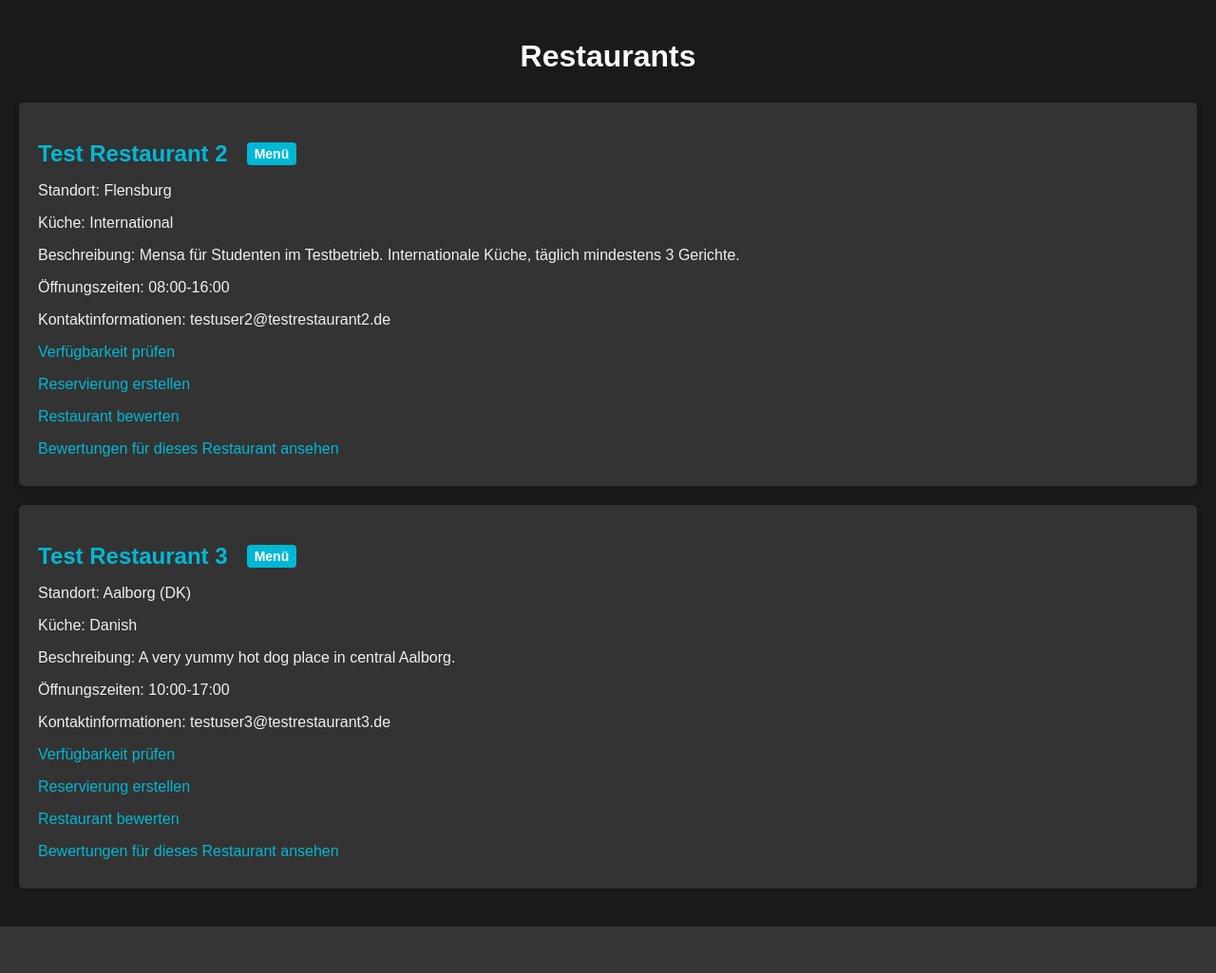
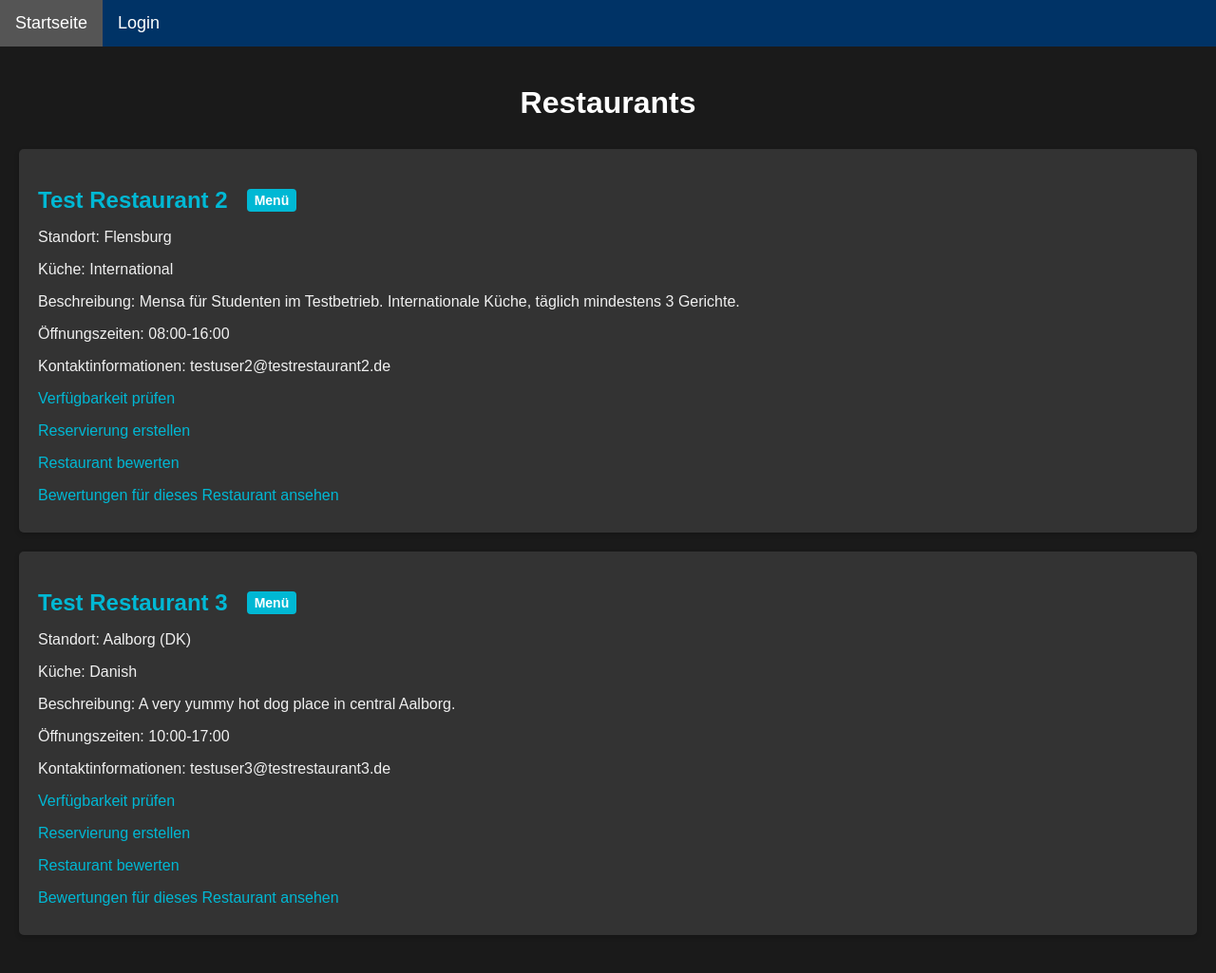
Before and after one commit to Benedikt-Mueller/webengineering-sose24, a Django app: page /restaurant/restaurants in a window 1280 px wide. Shown: the whole page at 95% size. Before the commit the page ends 976 px from the top, so only its background shows below. Run offline with Django 5.2, Linux system fonts and the light colour scheme; data comes from the database, SQL or seed files in the repository.

Commit message:
Added global style

```diff
--- a/restaurant_reservation_system_bjsty/restaurant/models.py
+++ b/restaurant_reservation_system_bjsty/restaurant/models.py
@@ -47,7 +47,7 @@ class Reservation(models.Model):
 
     def __str__(self):
         return ("Reservation "+str(self.pk)+" at "+str(self.restaurant)+" from "+str(self.customer))
-#Bilder für Reservation:
+#Bilder für Restaurant:
 class RestaurantImage(models.Model):
     restaurant = models.ForeignKey(Restaurant, on_delete=models.CASCADE, related_name='images')
     image = models.ImageField(upload_to='restaurants/%Y/%m/%d/')
--- /dev/null
+++ b/restaurant_reservation_system_bjsty/restaurant/static/restaurant/list_style.css
@@ -0,0 +1,64 @@
+.restaurant-list {
+    font-family: Arial, sans-serif;
+    margin: 0;
+    padding: 20px;
+    background-color: #1a1a1a;
+    color: #f0f0f0;
+}
+
+.restaurant-list h1 {
+    color: #ffffff;
+    text-align: center;
+    margin-bottom: 30px;
+}
+
+.restaurant-list ul {
+    list-style-type: none;
+    padding: 0;
+}
+
+.restaurant-list li {
+    background-color: #333333;
+    padding: 20px;
+    margin-bottom: 20px;
+    border-radius: 5px;
+    box-shadow: 0 2px 5px rgba(0, 0, 0, 0.2);
+}
+
+.restaurant-list li:hover {
+    transform: translateY(-5px);
+    box-shadow: 0 4px 10px rgba(0, 0, 0, 0.3);
+}
+
+.restaurant-list h2 {
+    color: #ffffff;
+    margin-bottom: 10px;
+    display: flex;
+    align-items: center;
+}
+
+.restaurant-list h2 a {
+    margin-right: 10px;
+}
+
+.restaurant-list .menu-label {
+    background-color: #00b8d4;
+    color: #ffffff;
+    padding: 4px 8px;
+    border-radius: 4px;
+    font-size: 14px;
+    margin-left: 10px;
+}
+
+.restaurant-list a {
+    color: #00b8d4;
+    text-decoration: none;
+}
+
+.restaurant-list a:hover {
+    text-decoration: underline;
+}
+
+.restaurant-list p {
+    margin-bottom: 10px;
+}
--- /dev/null
+++ b/restaurant_reservation_system_bjsty/restaurant/static/restaurant/style.css
@@ -0,0 +1,94 @@
+body {
+    font-family: Arial, sans-serif;
+    margin: 0;
+    padding: 0px;
+    background-color: #1a1a1a;
+    color: #f0f0f0;
+}
+
+header {
+    background-color: #003366; /* Dunkelblau */
+    color: white;
+    font-size: 18px;
+}
+
+nav ul {
+    list-style-type: none;
+    margin: 0;
+    padding: 0;
+    overflow: hidden;
+}
+
+nav ul li {
+    float: left;
+}
+
+nav ul li a {
+    display: block;
+    color: white;
+    text-align: center;
+    padding: 14px 16px;
+    text-decoration: none;
+}
+
+nav ul li a:hover, nav ul li a:focus {
+    background-color: #555;
+}
+
+.form {
+    background-color: #262626;
+    padding: 20px;
+    border-radius: 8px;
+    margin: 20px auto;
+    width: fit-content;
+  }
+
+  .form fieldset {
+    border: 1px solid #555;
+    border-radius: 5px;
+    padding: 10px;
+  }
+
+  .form legend {
+    color: #f0f0f0;
+    font-size: 1.2em;
+  }
+
+  .form p {
+    color: #f0f0f0;
+  }
+
+  button, input[type="submit"] {
+    background-color: #004488;
+    color: white;
+    padding: 10px 15px;
+    border: none;
+    border-radius: 5px;
+    cursor: pointer;
+    font-size: 1em;
+  }
+
+  button:hover, button:focus, input[type="submit"]:hover {
+    background-color: #0066AA;
+    outline: none;
+  }
+
+  .form label {
+    display: block;
+    margin: 10px 0 5px;
+  }
+
+  .custom-file-upload {
+    background-color: #004488; /* Dunkelblau, wie im Header */
+    color: white;
+    padding: 10px 15px;
+    border: none;
+    border-radius: 5px;
+    cursor: pointer;
+    font-size: 1em;
+    display: inline-block;
+  }
+
+  .custom-file-upload:hover, .custom-file-upload:focus {
+    background-color: #0066AA;
+  }
--- a/restaurant_reservation_system_bjsty/restaurant/templates/restaurant/base.html
+++ b/restaurant_reservation_system_bjsty/restaurant/templates/restaurant/base.html
@@ -1,8 +1,24 @@
+{% load static %}
 <!DOCTYPE html>
 <head>
-    <title>"Restaurant Reservation System"</title>
+    <link rel="stylesheet" href="{% static 'restaurant/style.css' %}" type="text/css">
+    {% block title %}<title>Restaurant Reservation System</title>{% endblock %}
     {% block extra_css %}{% endblock %}
+    <div class="basestyle">
+    <header>
+        <nav>
+            <ul>
+                <li><a href="/restaurant/">Startseite</a></li>
+                {% if user.is_authenticated %}
+                    <li><a href="/restaurant/profile">Profil anzeigen</a></li>
+                {% else %}
+                    <li><a href="/auth/login">Login</a></li>
+                {% endif %}
+            </ul>
+        </nav>
+    </header>
 </head>
+</div>
 <body>
     {% block content %}{% endblock %}
     {% block extra_js %}{% endblock %}
--- a/restaurant_reservation_system_bjsty/restaurant/templates/restaurant/manage_reservations.html
+++ b/restaurant_reservation_system_bjsty/restaurant/templates/restaurant/manage_reservations.html
@@ -31,6 +31,8 @@
         </select>
       </td>
     </tr>
+    {%empty%}
+    <td>Keine Reservierungen vorhanden!</td>
     {% endfor %}
   </table>
   <button type="submit">Änderungen speichern</button>
--- a/restaurant_reservation_system_bjsty/restaurant/templates/restaurant/menu.html
+++ b/restaurant_reservation_system_bjsty/restaurant/templates/restaurant/menu.html
@@ -66,7 +66,7 @@
     </script>
 </head>
 <body>
-    <h1>Menu von {{ restaurant.name }}</h1>
+    <h1>Speisekarte für <a href="{% url 'restaurant_detail' restaurant.id %}">{{ restaurant.name }}</a></h1>
     <input type="text" id="searchInput" onkeyup="filterMenu()" placeholder="Suche...">
     <ul>
         {% for item in menu_items %}
--- a/restaurant_reservation_system_bjsty/restaurant/templates/restaurant/restaurant_list.html
+++ b/restaurant_reservation_system_bjsty/restaurant/templates/restaurant/restaurant_list.html
@@ -1,75 +1,14 @@
-<!DOCTYPE html>
-<html>
-<head>
+{%extends 'restaurant/base.html'%}
+{%load static%}
+{%block title%}
 <title>Restaurant List</title>
-    <style>
-        body {
-            font-family: Arial, sans-serif;
-            margin: 0;
-            padding: 20px;
-            background-color: #1a1a1a;
-            color: #f0f0f0;
-        }
+{%endblock%}
+{%block extra_css%}
+    <link rel="stylesheet" href="{% static 'restaurant/list_style.css' %}" type="text/css"><!--Custom template styles for the restaurant list-->
+{%endblock%}
 
-        h1 {
-            color: #ffffff;
-            text-align: center;
-            margin-bottom: 30px;
-        }
-
-        ul {
-            list-style-type: none;
-            padding: 0;
-        }
-
-        li {
-            background-color: #333333;
-            padding: 20px;
-            margin-bottom: 20px;
-            border-radius: 5px;
-            box-shadow: 0 2px 5px rgba(0, 0, 0, 0.2);
-        }
-
-        li:hover {
-            transform: translateY(-5px);
-            box-shadow: 0 4px 10px rgba(0, 0, 0, 0.3);
-        }
-
-        h2 {
-            color: #ffffff;
-            margin-bottom: 10px;
-            display: flex;
-            align-items: center;
-        }
-
-        h2 a {
-            margin-right: 10px;
-        }
-
-        .menu-label {
-            background-color: #00b8d4;
-            color: #ffffff;
-            padding: 4px 8px;
-            border-radius: 4px;
-            font-size: 14px;
-            margin-left: 10px;
-        }
-
-        a {
-            color: #00b8d4;
-            text-decoration: none;
-        }
-
-        a:hover {
-            text-decoration: underline;
-        }
-
-        p {
-            margin-bottom: 10px;
-        }
-    </style>
-</head>
-<body>
+{%block content%}
+    <div class="restaurant-list">
         <h1>Restaurants</h1>
         <ul>
             {% for restaurant in restaurants %}
@@ -90,5 +29,5 @@
             </li>
             {% endfor %}
         </ul>
-</body>
-</html>
+    </div>
+{%endblock%}
--- a/restaurant_reservation_system_bjsty/restaurant/urls.py
+++ b/restaurant_reservation_system_bjsty/restaurant/urls.py
@@ -27,6 +27,7 @@ urlpatterns = [
     path('restaurant/<int:restaurant_id>/change_restaurant/', views.change_restaurant, name='change_restaurant'),
     path('restaurant/<int:restaurant_id>/upload_images/', views.upload_images, name='upload_images'),
     path('restaurant/image/<int:image_id>/delete/', views.delete_image, name='delete_image'),
+    path('restaurant/<int:pk>/', views.restaurant_detail, name='restaurant_detail'),
     #Not yet used:
     path('profile/', views.profile_view, name='profile_view'),
 ]
--- a/restaurant_reservation_system_bjsty/restaurant/views.py
+++ b/restaurant_reservation_system_bjsty/restaurant/views.py
@@ -310,3 +310,10 @@ def upload_images(request, restaurant_id):
         RestaurantImage.objects.create(restaurant=restaurant, image=image)
 
     return JsonResponse({'message': 'Bilder wurden erfolgreich hochgeladen!'})
+
+def restaurant_detail(request, pk):
+    restaurant = get_object_or_404(Restaurant, pk=pk)
+    images = restaurant.images.all()
+    feedbacks = Feedback.objects.filter(restaurant=restaurant)
+    menu_items = Menu.objects.filter(restaurant=restaurant)
+    return render(request, 'restaurant/restaurant_detail.html', {'restaurant': restaurant, 'images': images,'feedbacks':feedbacks,'menu_items':menu_items})
--- a/restaurant_reservation_system_bjsty/restaurant_reservation_system_bjsty/settings.py
+++ b/restaurant_reservation_system_bjsty/restaurant_reservation_system_bjsty/settings.py
@@ -144,3 +144,6 @@ EMAIL_HOST_PASSWORD = 'R3st4ur4ntSystem9476'
 #Bilder:
 MEDIA_URL = '/media/'
 MEDIA_ROOT = os.path.join(BASE_DIR, 'media')
+
+#CSS:
+STATIC_URL = '/static/'
```
Also changed, not shown: restaurant_reservation_system_bjsty/restaurant/templates/restaurant/change_restaurant.html (+7 -4 lines), restaurant_reservation_system_bjsty/restaurant/templates/restaurant/restaurant_detail.html (added, +87 -0 lines). Lines whose indentation alone changed are shown as unchanged.
